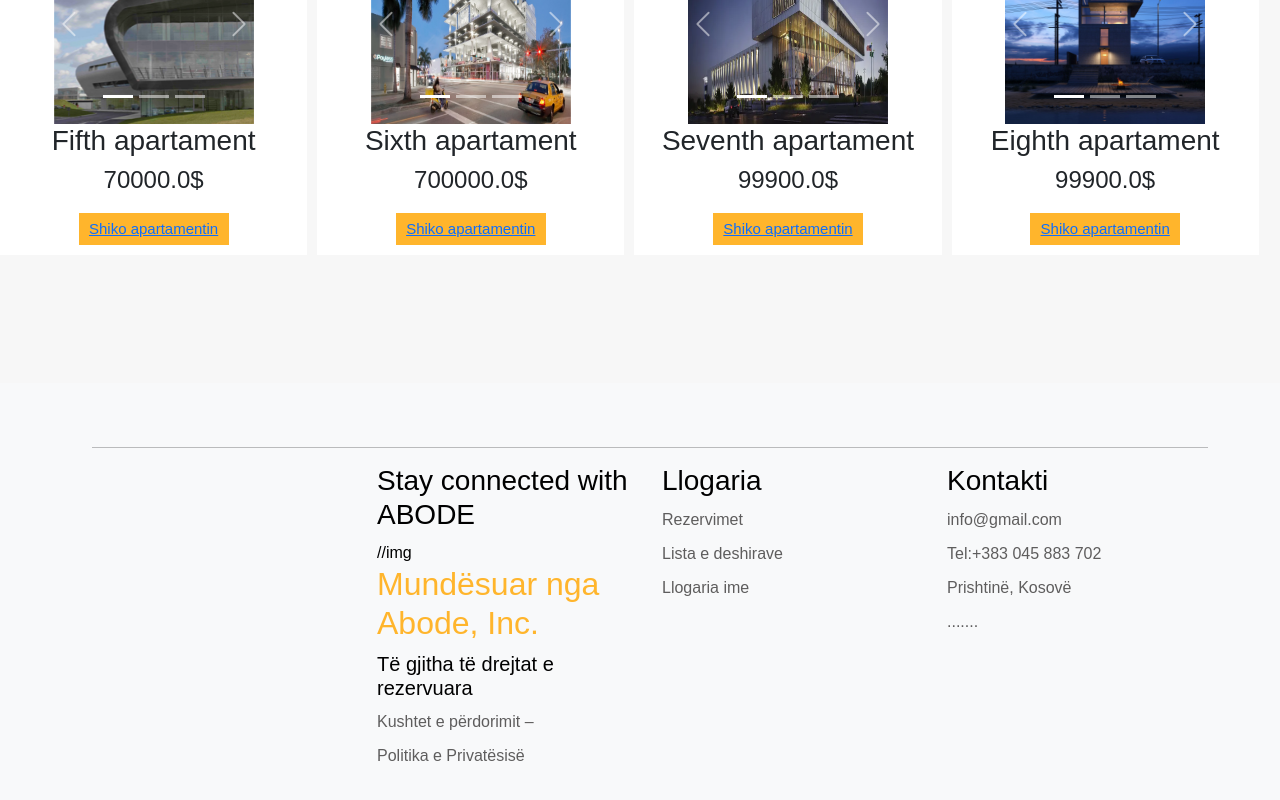
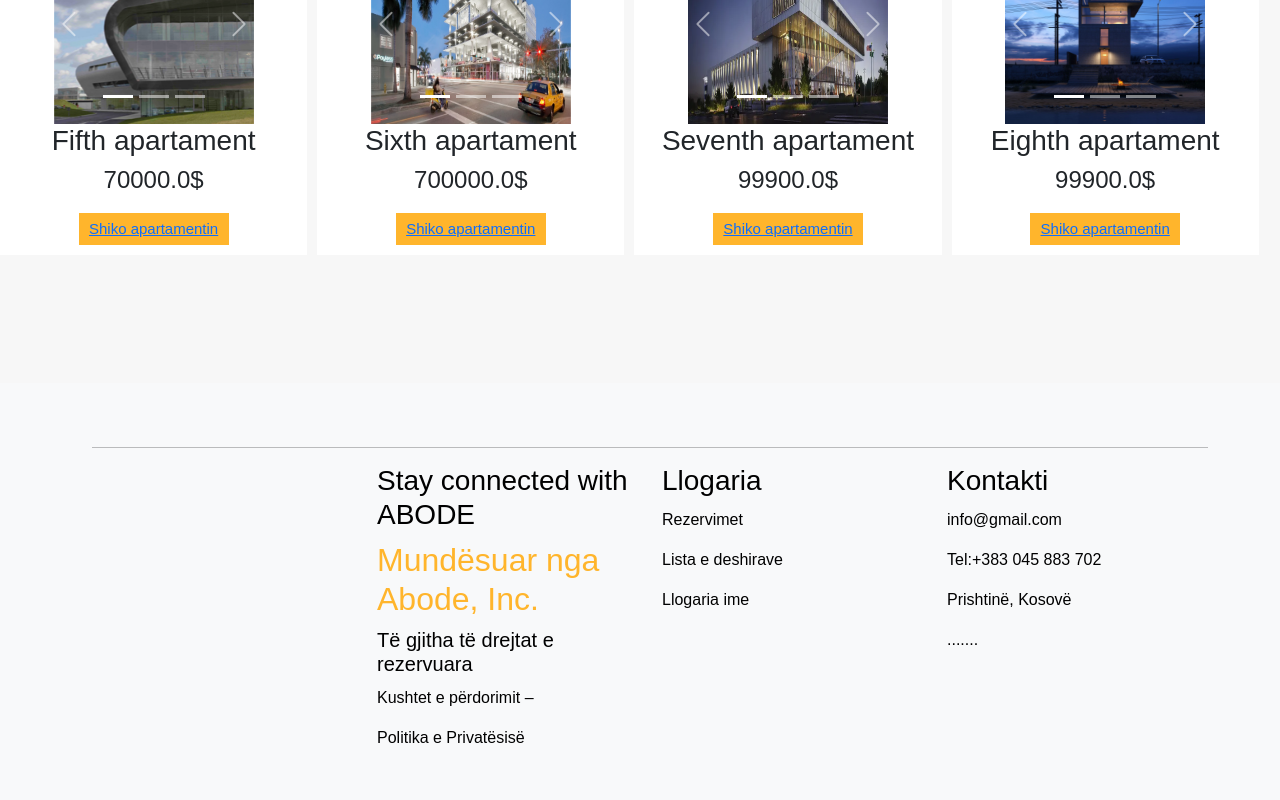
Before and after one commit to iligashi/Abode, a React (Create React App) app: page /home in a window 1280 px wide. Shown: the part 582-1382 px from the top of the page. Built offline with nearby package versions, Linux system fonts and the light colour scheme; the HTML template or start-up script is replaced by a standard one.

Commit message:
ndryshime ne homepage dhe packagejson

```diff
--- a/package.json
+++ b/package.json
@@ -27,8 +27,7 @@
   },
   "eslintConfig": {
     "extends": [
-      "react-app",
-      "react-app/jest"
+      "react-app"
     ]
   },
   "browserslist": {
--- a/src/views/Homepage.tsx
+++ b/src/views/Homepage.tsx
@@ -1,7 +1,6 @@
 import React from "react";
 import Carousel from 'react-bootstrap/Carousel';
 import './css/home.css';
-import outputOnlinePngToolsImage from "../Images/output-onlinepngtools.png";
 import img1 from "../Images/1.jpg";
 import img2 from "../Images/2.jpg";
 import img3 from "../Images/3.jpg";
@@ -253,29 +252,29 @@ function Homepage(){
               <div>
                 <h3>Stay connected with ABODE</h3>
                 <div className="icons">
-                  //img
+
                 </div>
                 <h2>Mundësuar nga Abode, Inc.</h2>
                 <h5>Të gjitha të drejtat e rezervuara</h5>
-                <a href="">Kushtet e përdorimit – </a>
-                <a href="">Politika e Privatësisë</a>
+                <p>Kushtet e përdorimit – </p>
+                <p>Politika e Privatësisë</p>
               </div>
             </div>
             <div className="col-md-3 mb-4 mb-md-0">
               <div>
                 <h3>Llogaria</h3>
-                <a href="">Rezervimet</a>
-                <a href="">Lista e deshirave</a>
-                <a href="">Llogaria ime</a>
+                <p>Rezervimet</p>
+                <p>Lista e deshirave</p>
+                <p>Llogaria ime</p>
               </div>
             </div>
             <div className="col-md-3">
               <div>
                 <h3>Kontakti</h3>
-                <a href="">info@gmail.com</a>
-                <a href="">Tel:+383 045 883 702</a>
-                <a href="">Prishtinë, Kosovë</a>
-                <a href="">.......</a>
+                <p>info@gmail.com</p>
+                <p>Tel:+383 045 883 702</p>
+                <p>Prishtinë, Kosovë</p>
+                <p>.......</p>
               </div>
             </div>
           </div>
```
